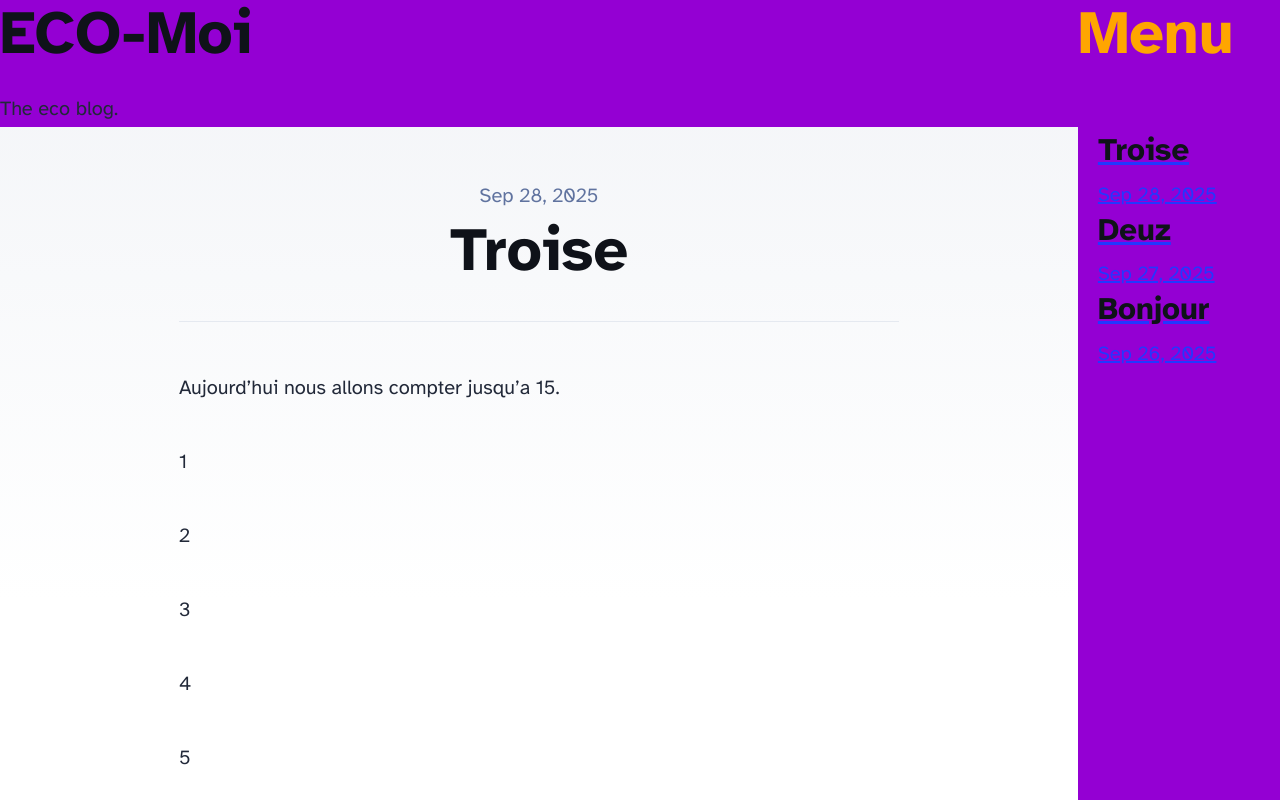
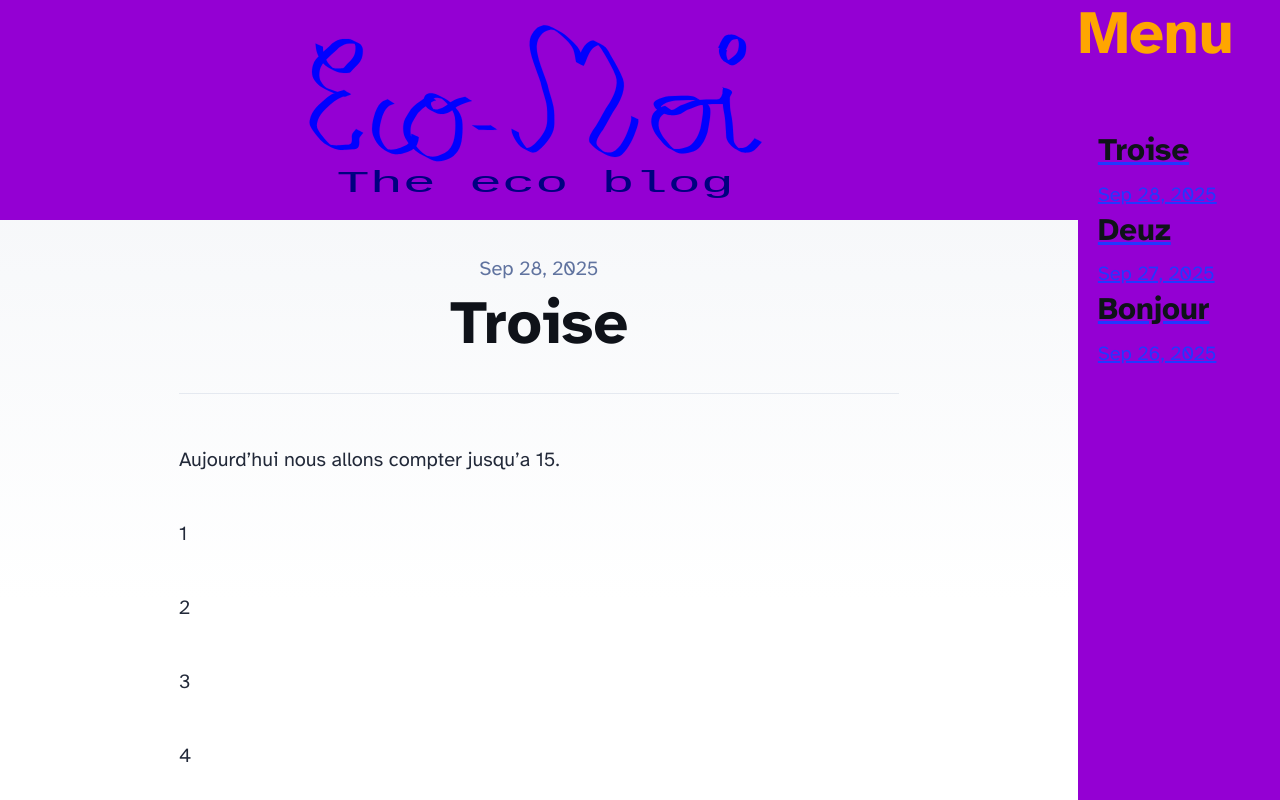
Before and after one commit to calypsofloral/eco-moi, an Astro site: page / in a window 1280 px wide. Shown: the top 800 px of the page. Built offline with nearby package versions, Linux system fonts and the light colour scheme; Astro itself is replaced by a stand-in of ours.

Commit message:
title as image

```diff
--- a/src/layouts/BlogPost.astro
+++ b/src/layouts/BlogPost.astro
@@ -1,9 +1,10 @@
 ---
-//import { Image } from 'astro:assets';
+import { Image } from 'astro:assets';
 import type { CollectionEntry } from 'astro:content';
 import BaseHead from '../components/BaseHead.astro';
 import FormattedDate from '../components/FormattedDate.astro';
 import SideMenu from '../components/SideMenu.astro';
+import EcomoiImage from '../assets/ecomoi.svg';
 
 type Props = CollectionEntry<'blog'>['data'];
 
@@ -64,6 +65,8 @@ const { title, description, pubDate, updatedDate } = Astro.props;
 			}
 			article.blogTitle {
 				background-color: darkViolet;
+				display: flex;
+				justify-content: center;
 			}
 		</style>
 	</head>
@@ -71,8 +74,9 @@ const { title, description, pubDate, updatedDate } = Astro.props;
 	<body>
 		<main>
 			<article class="blogTitle">
-				<h1>ECO-Moi</h1>
-				<p>The eco blog.</p>
+				<!--h1>ECO-Moi</h1>
+				<p>The eco blog.</p-->
+				<Image width={500} src={EcomoiImage} alt="" />
 			</article>
 			<article>
 				<!--div class="hero-image">
```
Also changed, not shown: src/assets/ecomoi.svg (added), src/assets/src_blog.svg (added).
